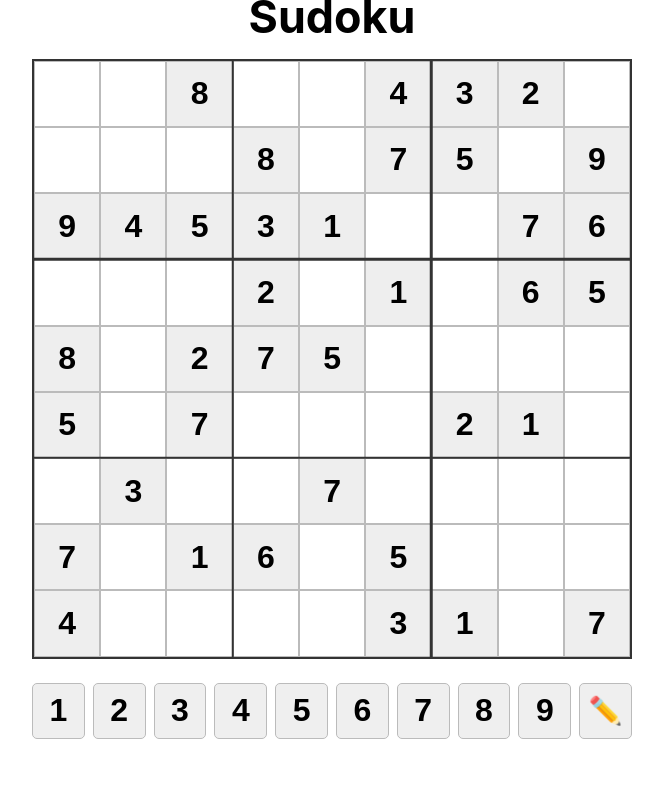
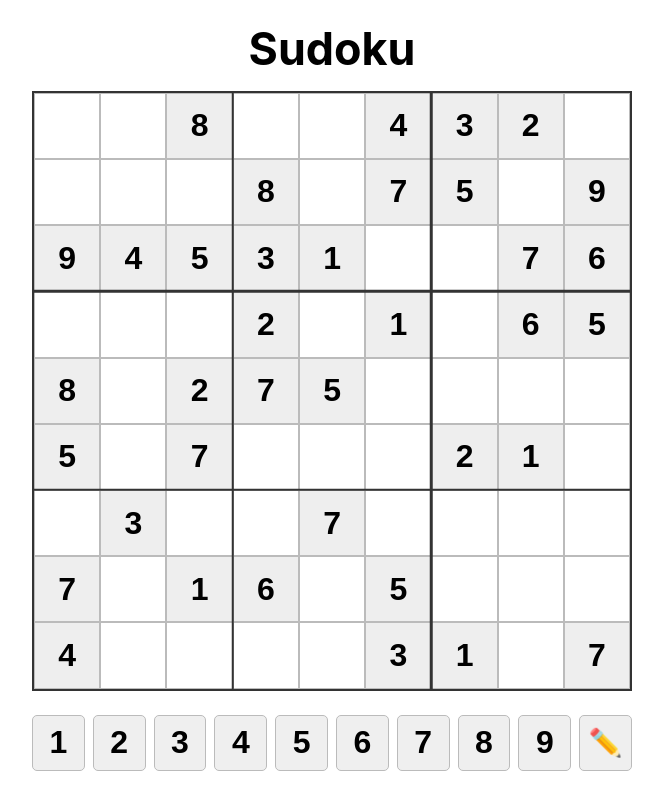
Before and after one commit to SuezD/sudoku, a React (Create React App) app: page / in a window 1280 px wide. Shown: the whole page, without its empty margins (308-971 px from the left). Built offline with nearby package versions, Linux system fonts and the light colour scheme.

Commit message:
Remove main container bottom padding and move confetti

```diff
--- a/src/App.css
+++ b/src/App.css
@@ -159,7 +159,6 @@ html, body {
   width: 100%;
   box-sizing: border-box;
   overflow: hidden;
-  padding-bottom: 8vh;
 }
 
 .App {
--- a/src/App.tsx
+++ b/src/App.tsx
@@ -93,7 +93,7 @@ function App() {
         newBoard[row][col].notes = [];
         const isValid = isStructurallyValidSudoku(newBoard);
         if (isBoardFilled(newBoard) && isValid) {
-          confetti({ origin: { x: 0.5, y: 0.7 } });
+          confetti({ origin: { x: 0.5, y: 0.8 } });
         }
       }
       // Only push if prev is not already the last entry
```
